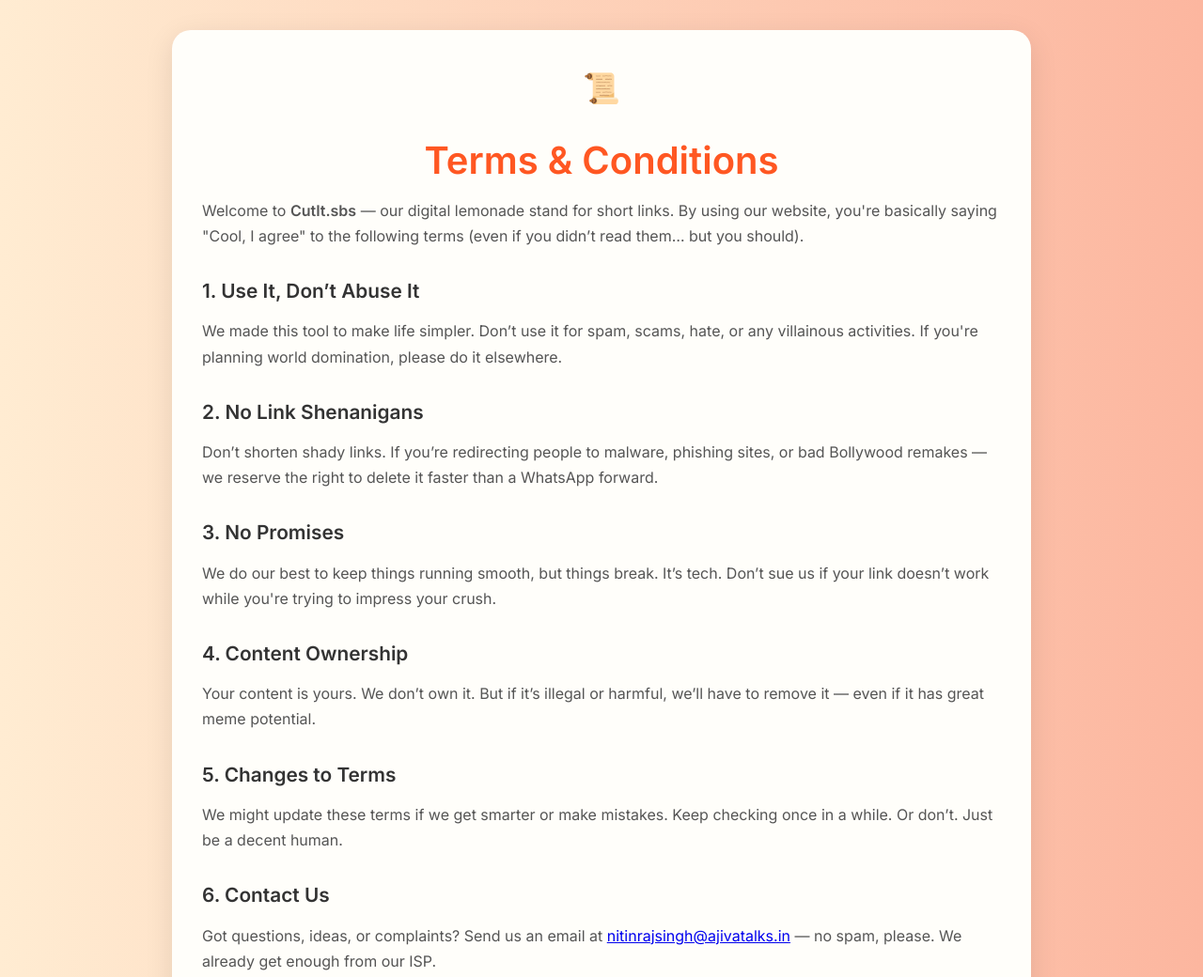
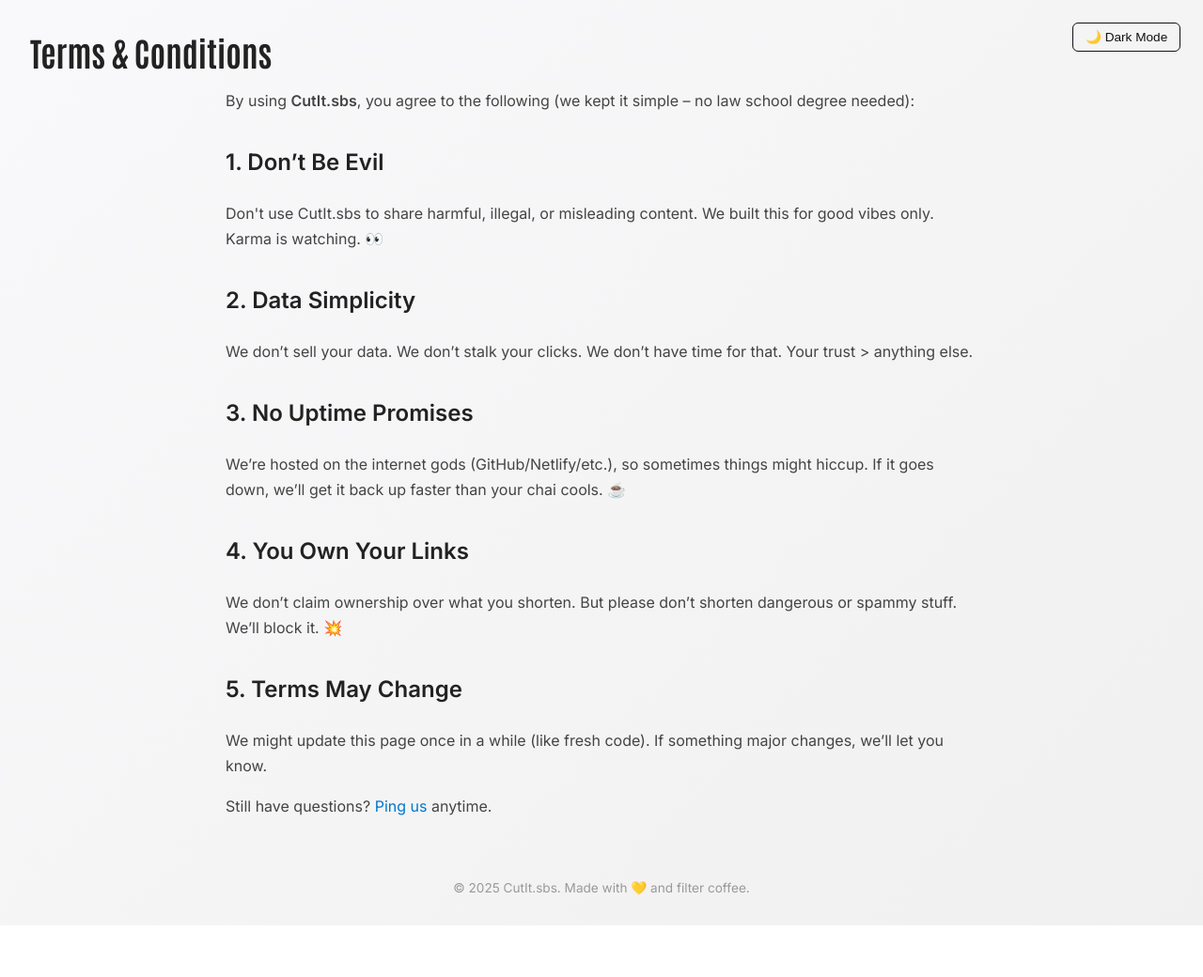
Before and after one commit to thenitinrs/cutitsbs, a plain HTML site: page terms.html in a window 1280 px wide. Shown: the top 1040 px of the page at 94% size. After the commit the page ends 985 px from the top, so only its background shows below. Drawn offline with Linux system fonts and the light colour scheme.

Commit message:
Update terms.html

```diff
--- a/terms.html
+++ b/terms.html
@@ -1,113 +1,153 @@
 <!DOCTYPE html>
 <html lang="en">
 <head>
-  <meta charset="UTF-8" />
-  <title>Terms & Conditions | CutIt.sbs</title>
-  <meta name="viewport" content="width=device-width, initial-scale=1.0" />
+  <meta charset="UTF-8"/>
+  <meta name="viewport" content="width=device-width, initial-scale=1.0"/>
+  <title>Terms & Conditions - CutIt.sbs</title>
   <link rel="icon" href="favicon.ico" />
-  <link href="https://fonts.googleapis.com/css2?family=Inter:wght@400;600&display=swap" rel="stylesheet" />
+  <link href="https://fonts.googleapis.com/css2?family=Antonio:wght@700&family=Inter:wght@400;600&display=swap" rel="stylesheet"/>
   <style>
+    :root {
+      --bg-color: #f9f9fb;
+      --text-color: #111;
+      --header-color: #222;
+      --description-color: #444;
+      --link-color: #0077cc;
+    }
+
+    body.dark-mode {
+      --bg-color: #111;
+      --text-color: #f9f9fb;
+      --header-color: #fff;
+      --description-color: #ccc;
+      --link-color: #66b3ff;
+    }
+
     body {
       margin: 0;
       font-family: 'Inter', sans-serif;
-      background: linear-gradient(to right, #ffecd2, #fcb69f);
-      color: #222;
+      background: linear-gradient(135deg, var(--bg-color), #f0f0f0);
+      color: var(--text-color);
+      padding: 2rem;
+      transition: background 0.4s ease, color 0.3s ease;
       min-height: 100vh;
-      display: flex;
-      align-items: center;
-      justify-content: center;
-      padding: 2rem;
+    }
+
+    header {
+      font-family: 'Antonio', sans-serif;
+      font-size: 2.2rem;
+      font-weight: 700;
+      margin-bottom: 1rem;
+      color: var(--header-color);
       animation: fadeIn 1s ease-in;
     }
 
-    .container {
-      max-width: 850px;
-      background: #fffefa;
-      padding: 3rem 2rem;
-      border-radius: 20px;
-      box-shadow: 0 8px 30px rgba(0, 0, 0, 0.1);
-      animation: slideUp 1.2s ease;
+    .toggle-theme {
+      position: absolute;
+      top: 1.5rem;
+      right: 1.5rem;
+      background: none;
+      border: 1px solid var(--text-color);
+      color: var(--text-color);
+      padding: 0.4rem 0.8rem;
+      font-size: 0.85rem;
+      border-radius: 6px;
+      cursor: pointer;
+      transition: 0.3s ease;
     }
 
-    h1 {
-      font-size: 2.5rem;
-      margin-bottom: 1rem;
-      color: #ff5722;
-      text-align: center;
+    .toggle-theme:hover {
+      background-color: var(--text-color);
+      color: var(--bg-color);
     }
 
-    h2 {
-      color: #333;
-      font-size: 1.3rem;
-      margin-top: 2rem;
+    .content {
+      max-width: 800px;
+      margin: 0 auto;
+      line-height: 1.7;
+      font-size: 1rem;
+      color: var(--description-color);
+      animation: slideIn 0.8s ease-in-out;
     }
 
-    p {
-      line-height: 1.7;
-      color: #555;
-      margin-top: 0.8rem;
+    .content h2 {
+      margin-top: 2rem;
+      font-size: 1.5rem;
+      color: var(--header-color);
     }
 
-    .emoji {
-      font-size: 2rem;
-      text-align: center;
-      margin-bottom: 1rem;
-      animation: bounce 1.5s infinite;
+    .content a {
+      color: var(--link-color);
+      text-decoration: none;
+    }
+
+    .content a:hover {
+      text-decoration: underline;
     }
 
     footer {
+      margin-top: 4rem;
+      font-size: 0.85rem;
       text-align: center;
-      margin-top: 3rem;
-      font-size: 0.9rem;
-      color: #888;
+      color: #999;
     }
 
     @keyframes fadeIn {
-      from { opacity: 0; }
-      to { opacity: 1; }
+      from { opacity: 0; transform: translateY(-10px); }
+      to { opacity: 1; transform: translateY(0); }
     }
 
-    @keyframes slideUp {
-      from { transform: translateY(40px); opacity: 0; }
-      to { transform: translateY(0); opacity: 1; }
+    @keyframes slideIn {
+      from { opacity: 0; transform: translateY(20px); }
+      to { opacity: 1; transform: translateY(0); }
     }
 
-    @keyframes bounce {
-      0%, 100% { transform: translateY(0); }
-      50% { transform: translateY(-6px); }
-    }
-
-    @media (max-width: 600px) {
-      h1 { font-size: 2rem; }
-      h2 { font-size: 1.1rem; }
+    @media (max-width: 768px) {
+      header {
+        font-size: 1.8rem;
+      }
+      .content {
+        font-size: 0.95rem;
+        padding: 0 1rem;
+      }
+      .toggle-theme {
+        font-size: 0.75rem;
+        top: 1rem;
+        right: 1rem;
+      }
     }
   </style>
 </head>
 <body>
-  <div class="container">
-    <div class="emoji">📜</div>
-    <h1>Terms & Conditions</h1>
-    <p>Welcome to <strong>CutIt.sbs</strong> — our digital lemonade stand for short links. By using our website, you're basically saying "Cool, I agree" to the following terms (even if you didn’t read them… but you should).</p>
+  <button class="toggle-theme" id="themeToggle">🌙 Dark Mode</button>
+  <header>Terms & Conditions</header>
+  <div class="content">
+    <p>By using <strong>CutIt.sbs</strong>, you agree to the following (we kept it simple – no law school degree needed):</p>
 
-    <h2>1. Use It, Don’t Abuse It</h2>
-    <p>We made this tool to make life simpler. Don’t use it for spam, scams, hate, or any villainous activities. If you're planning world domination, please do it elsewhere.</p>
+    <h2>1. Don’t Be Evil</h2>
+    <p>Don't use CutIt.sbs to share harmful, illegal, or misleading content. We built this for good vibes only. Karma is watching. 👀</p>
 
-    <h2>2. No Link Shenanigans</h2>
-    <p>Don’t shorten shady links. If you’re redirecting people to malware, phishing sites, or bad Bollywood remakes — we reserve the right to delete it faster than a WhatsApp forward.</p>
+    <h2>2. Data Simplicity</h2>
+    <p>We don’t sell your data. We don’t stalk your clicks. We don’t have time for that. Your trust > anything else.</p>
 
-    <h2>3. No Promises</h2>
-    <p>We do our best to keep things running smooth, but things break. It’s tech. Don’t sue us if your link doesn’t work while you're trying to impress your crush.</p>
+    <h2>3. No Uptime Promises</h2>
+    <p>We’re hosted on the internet gods (GitHub/Netlify/etc.), so sometimes things might hiccup. If it goes down, we’ll get it back up faster than your chai cools. ☕</p>
 
-    <h2>4. Content Ownership</h2>
-    <p>Your content is yours. We don’t own it. But if it’s illegal or harmful, we’ll have to remove it — even if it has great meme potential.</p>
+    <h2>4. You Own Your Links</h2>
+    <p>We don’t claim ownership over what you shorten. But please don’t shorten dangerous or spammy stuff. We’ll block it. 💥</p>
 
-    <h2>5. Changes to Terms</h2>
-    <p>We might update these terms if we get smarter or make mistakes. Keep checking once in a while. Or don’t. Just be a decent human.</p>
+    <h2>5. Terms May Change</h2>
+    <p>We might update this page once in a while (like fresh code). If something major changes, we’ll let you know.</p>
 
-    <h2>6. Contact Us</h2>
-    <p>Got questions, ideas, or complaints? Send us an email at <a href="mailto:nitinrajsingh@ajivatalks.in">nitinrajsingh@ajivatalks.in</a> — no spam, please. We already get enough from our ISP.</p>
+    <p>Still have questions? <a href="mailto:nitinrajsingh@ajivatalks.in">Ping us</a> anytime.</p>
+  </div>
+  <footer>&copy; 2025 CutIt.sbs. Made with 💛 and filter coffee.</footer>
 
-    <footer>&copy; 2025 CutIt.sbs | Made with ❤️, sarcasm, and short links</footer>
-  </div>
+  <script>
+    document.getElementById('themeToggle').addEventListener('click', function () {
+      document.body.classList.toggle('dark-mode');
+      this.textContent = document.body.classList.contains('dark-mode') ? '☀️ Light Mode' : '🌙 Dark Mode';
+    });
+  </script>
 </body>
 </html>
```
